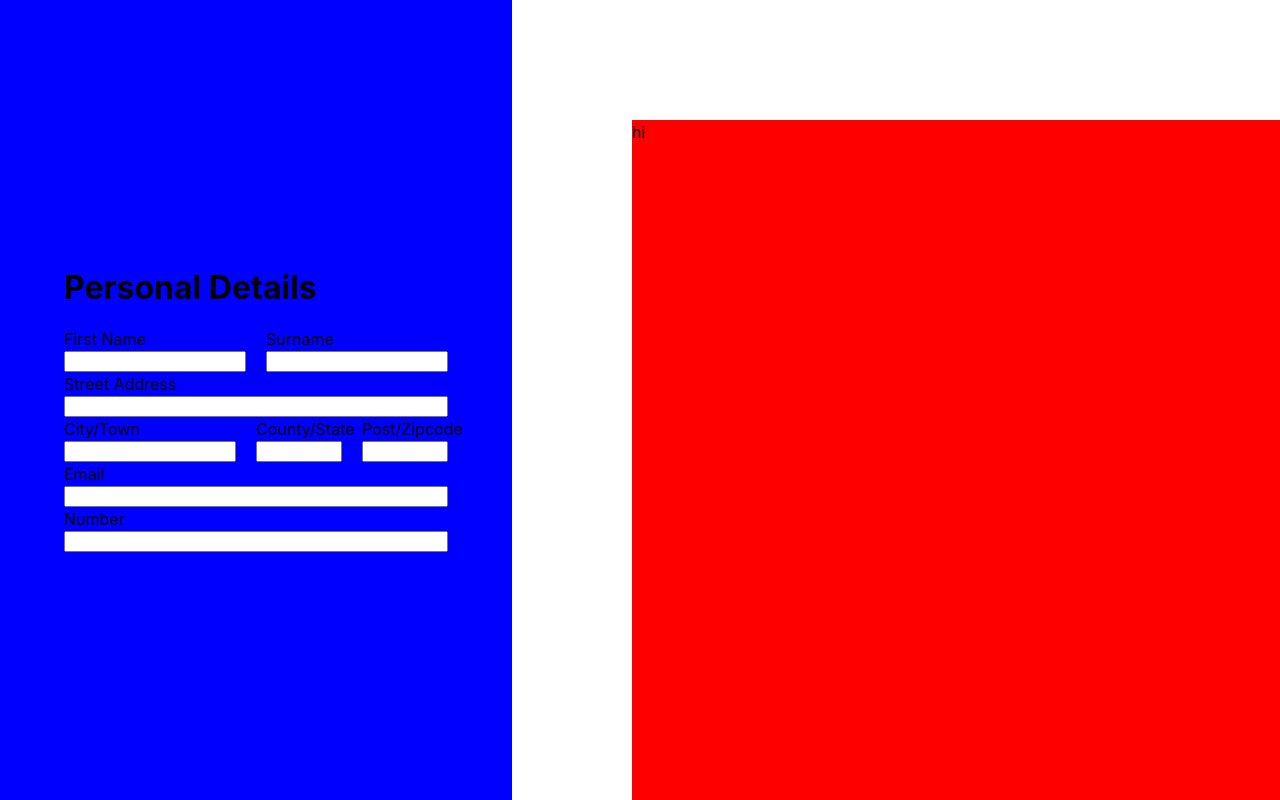
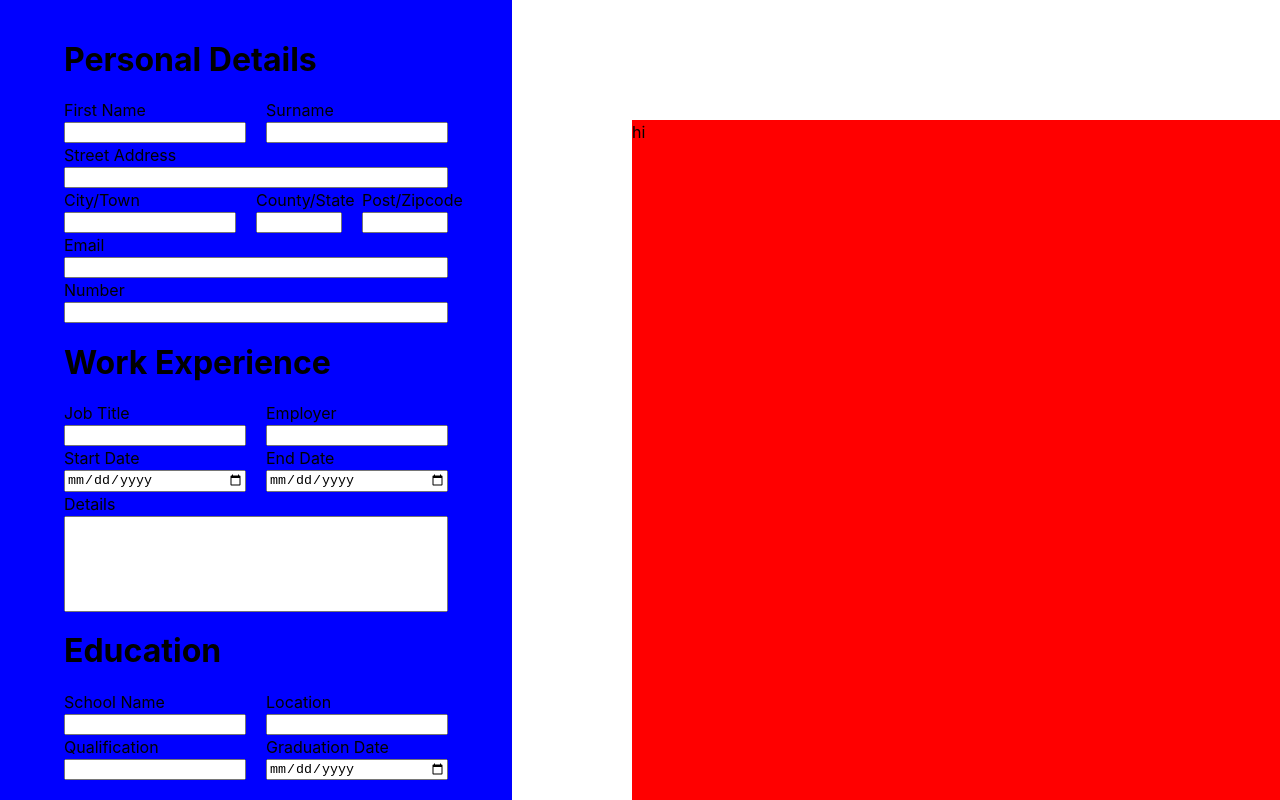
Before and after one commit to guskirb/CV-applicationTOP, a React (Vite) app: page / in a window 1280 px wide. Shown: the top 800 px of the page. Built offline with nearby package versions, Linux system fonts and the light colour scheme.

Commit message:
Add work and eduction sidebar inputs

```diff
--- a/src/App.css
+++ b/src/App.css
@@ -5,6 +5,7 @@
 
 .sidebar {
   display: flex;
+  flex-flow: column;
   align-items: center;
   justify-content: center;
   background-color: blue;
@@ -15,7 +16,7 @@
   top: 0;
 }
 
-.sidebarPersonal {
+.sidebarSection {
   display: flex;
   flex-flow: column;
   width: 75%;
@@ -39,6 +40,19 @@ label {
   gap: 20px;
 }
 
+.fullName,
+.jobEmployer,
+.dates,
+.nameCity,
+.qualDate {
+  display: flex;
+  gap: 20px;
+}
+
+textarea {
+  resize: none;
+}
+
 .cvContainer {
   background-color: red;
   width: 794px;
--- /dev/null
+++ b/src/components/education.jsx
@@ -0,0 +1,19 @@
+import FormInput from "./form";
+
+function EducationInput () {
+    return (
+        <div className="sidebarSection sidebarEducation">
+            <h1>Education</h1>
+            <div className="nameCity">
+            <FormInput name="School Name" type="text" />
+            <FormInput name="Location" type="text" />
+            </div>
+            <div className="qualDate">
+            <FormInput name="Qualification" type="text" />
+            <FormInput name="Graduation Date" type="date" />
+            </div>
+        </div>
+    )
+}
+
+export default EducationInput
--- /dev/null
+++ b/src/components/form.jsx
@@ -0,0 +1,10 @@
+function FormInput({ name, type }) {
+  return (
+    <label>
+      {name}
+      <input type={type}></input>
+    </label>
+  );
+}
+
+export default FormInput;
--- a/src/components/personalinput.jsx
+++ b/src/components/personal.jsx
@@ -1,6 +1,8 @@
+import FormInput from "./form";
+
 function PersonalInput() {
   return (
-    <div className="sidebarPersonal">
+    <div className="sidebarSection sidebarPersonal">
       <h1>Personal Details</h1>
       <div className="fullName">
         <FormInput name="First Name" type="text" />
@@ -18,13 +20,4 @@ function PersonalInput() {
   );
 }
 
-function FormInput({ name, type }) {
-  return (
-    <label>
-      {name}
-      <input type={type}></input>
-    </label>
-  );
-}
-
-export { PersonalInput };
+export default PersonalInput;
--- a/src/components/sidebar.jsx
+++ b/src/components/sidebar.jsx
@@ -1,12 +1,15 @@
-import { PersonalInput } from "./personalinput";
+import PersonalInput from "./personal";
+import WorkInput from "./work";
+import EducationInput from "./education";
 
 function Sidebar() {
-    return (
-        <div className="sidebar">
-            <PersonalInput />
-        </div>
-    )
-
+  return (
+    <div className="sidebar">
+      <PersonalInput />
+      <WorkInput />
+      <EducationInput/>
+    </div>
+  );
 }
 
 export default Sidebar;
--- /dev/null
+++ b/src/components/work.jsx
@@ -0,0 +1,23 @@
+import FormInput from "./form";
+
+function WorkInput() {
+  return (
+    <div className="sidebarSection sidebarWork">
+      <h1>Work Experience</h1>
+      <div className="jobEmployer">
+        <FormInput name="Job Title" type="text" />
+        <FormInput name="Employer" type="text" />
+      </div>
+      <div className="dates">
+        <FormInput name="Start Date" type="date" />
+        <FormInput name="End Date" type="date" />
+      </div>
+      <label>
+        Details
+        <textarea rows="6" />
+      </label>
+    </div>
+  );
+}
+
+export default WorkInput;
```
